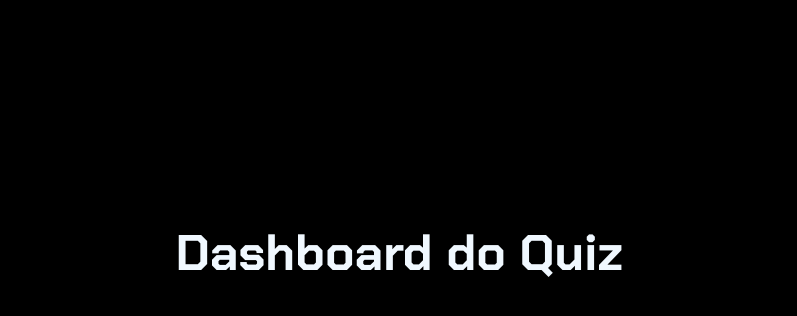
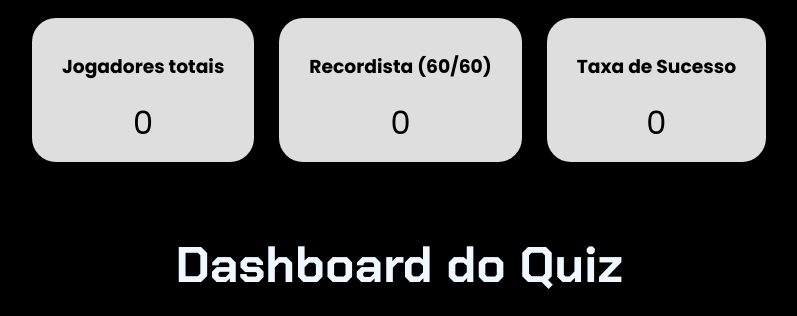
Before and after one commit to KetellynSantos/Projeto-individual, a website: page meuproj/public/dash.html in a window 1280 px wide. Shown: the part 82-398 px from the top of the page, without its empty margins (241-1038 px from the left). Drawn offline with nearby package versions, Linux system fonts and the light colour scheme; no server answers.

Commit message:
Estilização da dash com as kpis

```diff
--- a/meuproj/public/style/dash.css
+++ b/meuproj/public/style/dash.css
@@ -9,3 +9,24 @@ h1 {
     font-size: 50px;
     margin-top: 70px;
 }
+
+.sec-kpi {
+    color: black;
+    font-family: "Poppins", sans-serif;
+    display: flex;
+    gap: 25px;
+    text-align: center;
+    align-items: center;
+    justify-content: center;
+    margin-top: 100px;
+}
+
+.kpi-card {
+    background-color: #dedede;
+    padding: 15px 30px;
+    border-radius: 24px;
+}
+
+.kpi-sec {
+    font-size: 32px;
+}
```
